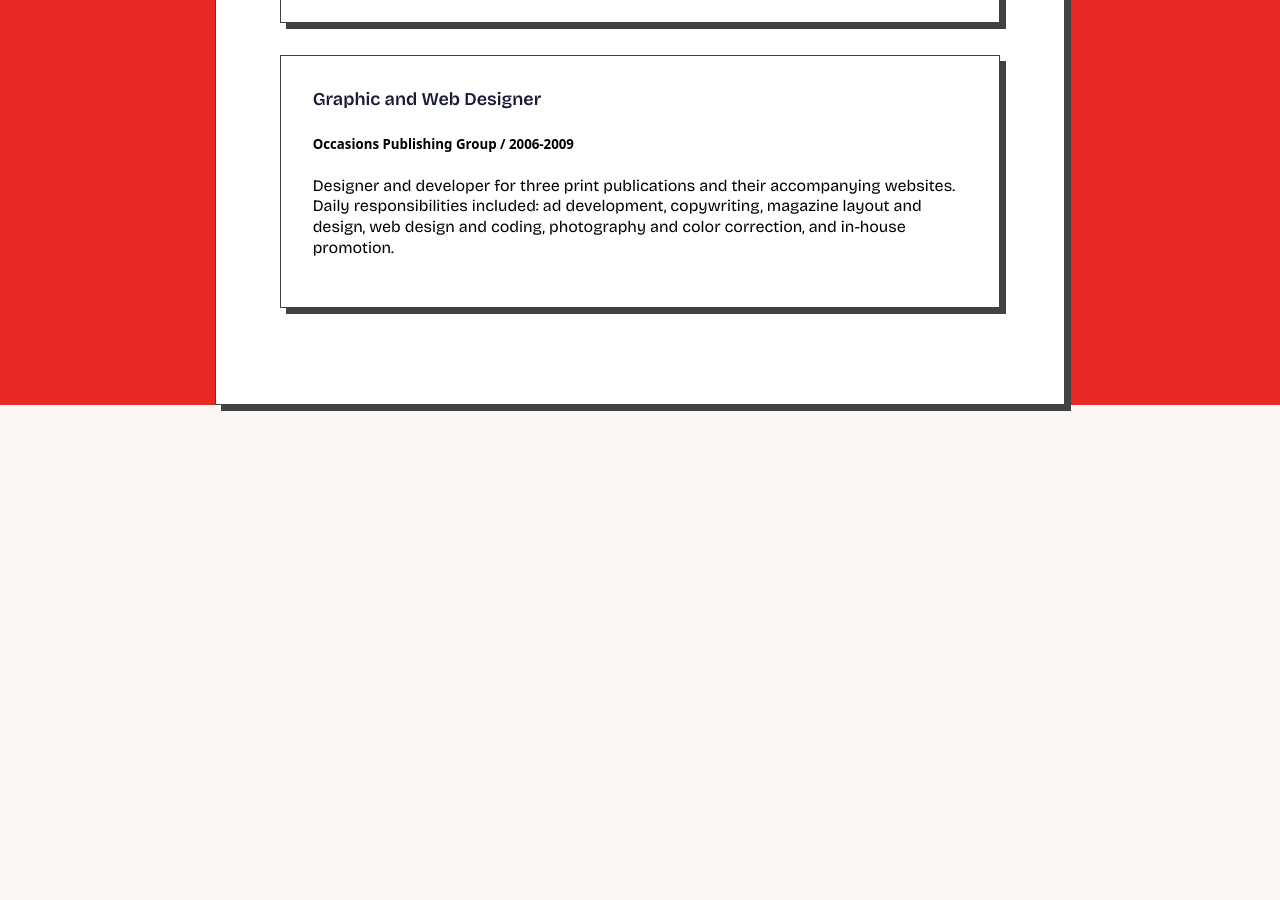
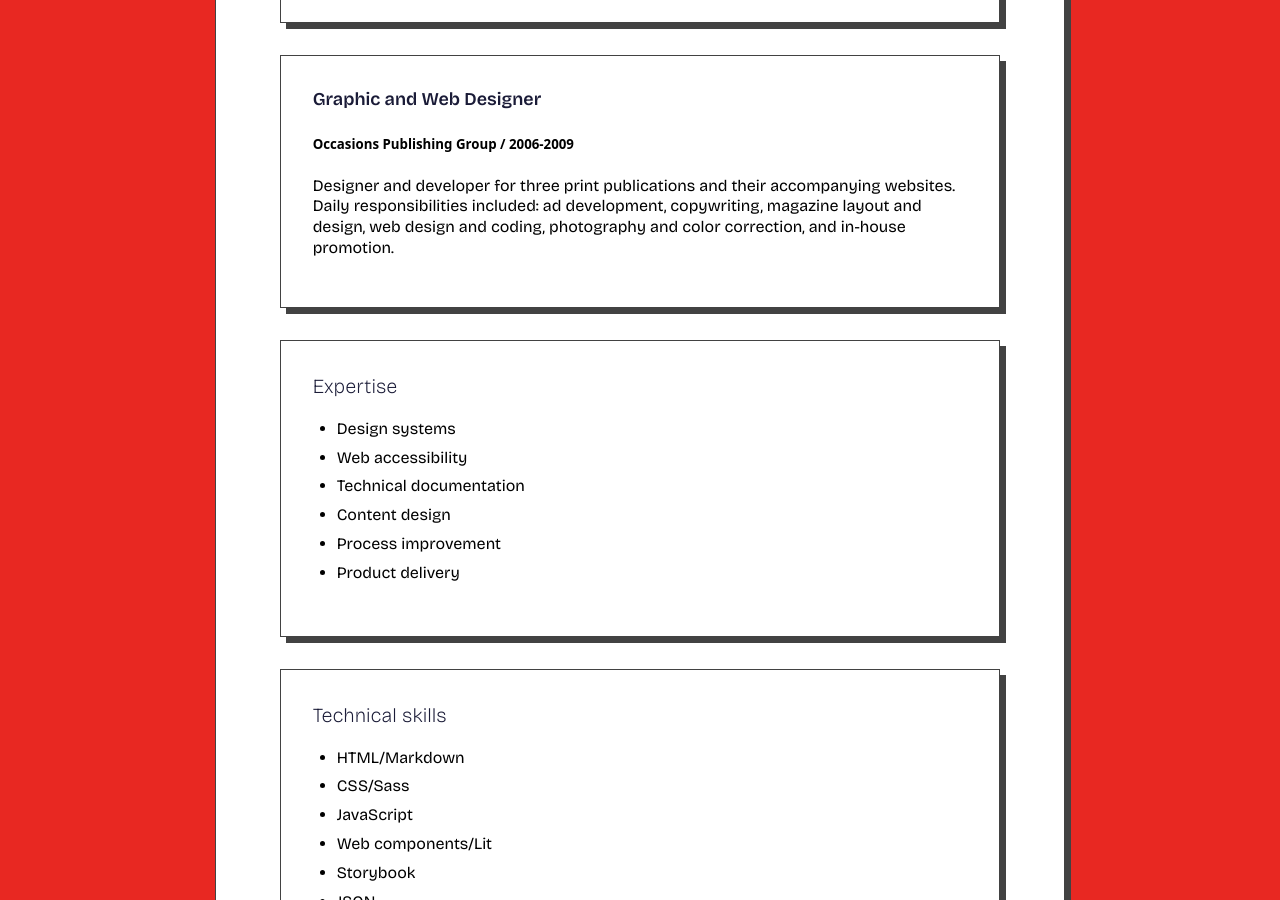
Before and after one commit to amyleadem/amyleadem.github.io, a Jekyll site: the page built from index.md, in a window 1280 px wide and 900 px high, scrolled down 5210 px. Built offline with Jekyll 4.4.1, drawn with Linux system fonts in a browser that asks for light colours; some web fonts are replaced; some of the changed text lies outside the part shown.

Commit message:
Shrink 3xl line height; remove ".md" from page title

```diff
--- a/_styles/_mixins.scss
+++ b/_styles/_mixins.scss
@@ -63,6 +63,7 @@
   text-shadow: $shadow-color $shadow-size $shadow-size;
   font-family: $font-headline;
   font-size: $font-size;
+  line-height: 1.2;
   color: $font-color;
   grid-column: 2 / 12;
   max-width: 44ex;
--- a/assets/css/styles.css
+++ b/assets/css/styles.css
@@ -292,6 +292,7 @@ h4 {
   text-shadow: #e82822 6px 6px;
   font-family: "Rammetto One", sans-serif;
   font-size: 8vw;
+  line-height: 1.2;
   color: #fbd59f;
   grid-column: 2/12;
   max-width: 44ex;
--- a/index.md
+++ b/index.md
@@ -102,20 +102,6 @@ layout: default
   </section> -->
 
   <section aria-label="resume" id="resume">
-    <!-- <h2>Amy Leadem resume</h2>
-    <div class="sidebar">
-      <article>
-        <h3>Expertise</h3>
-        <ul>
-          <li>Design systems</li>
-          <li>Web accessibility</li>
-          <li>Technical documentation</li>
-          <li>Content design</li>
-          <li>Process improvement</li>
-          <li>Product delivery</li>
-        </ul>
-      </article>
-    </div> -->
     <div class="main-content">
       <article>
       <h2>Amy Leadem resume</h2>
@@ -175,6 +161,39 @@ layout: default
         <h5>Occasions Publishing Group / 2006-2009</h5>
         <p>Designer and developer for three print publications and their accompanying websites. Daily responsibilities included: ad development, copywriting, magazine layout and design, web design and coding, photography and color correction, and in-house promotion.</p>
       </article>
+      <article aria-label="expertise">
+        <h3>Expertise</h3>
+        <ul>
+          <li>Design systems</li>
+          <li>Web accessibility</li>
+          <li>Technical documentation</li>
+          <li>Content design</li>
+          <li>Process improvement</li>
+          <li>Product delivery</li>
+        </ul>
+      </article>
+      <article aria-label="technical skill">
+        <h3>Technical skills</h3>
+        <ul>
+          <li>HTML/Markdown</li>
+          <li>CSS/Sass</li>
+          <li>JavaScript</li>
+          <li>Web components/Lit</li>
+          <li>Storybook</li>
+          <li>JSON</li>
+          <li>YAML</li>
+          <li>Jekyll</li>
+          <li>Eleventy</li>
+          <li>Liquid</li>
+          <li>Twig</li>
+          <li>VoiceOver</li>
+          <li>Git</li>
+        </ul>
+      </article>
+      <article aria-label="education">
+        <h3>Education</h3>
+        <p>B.S. Journalism and Advertising, Arkansas State University</p>
+      </article>
     </div>
   </section>
 </div>
```
Also changed, not shown: other parts of index.md (+1 -1 lines).
